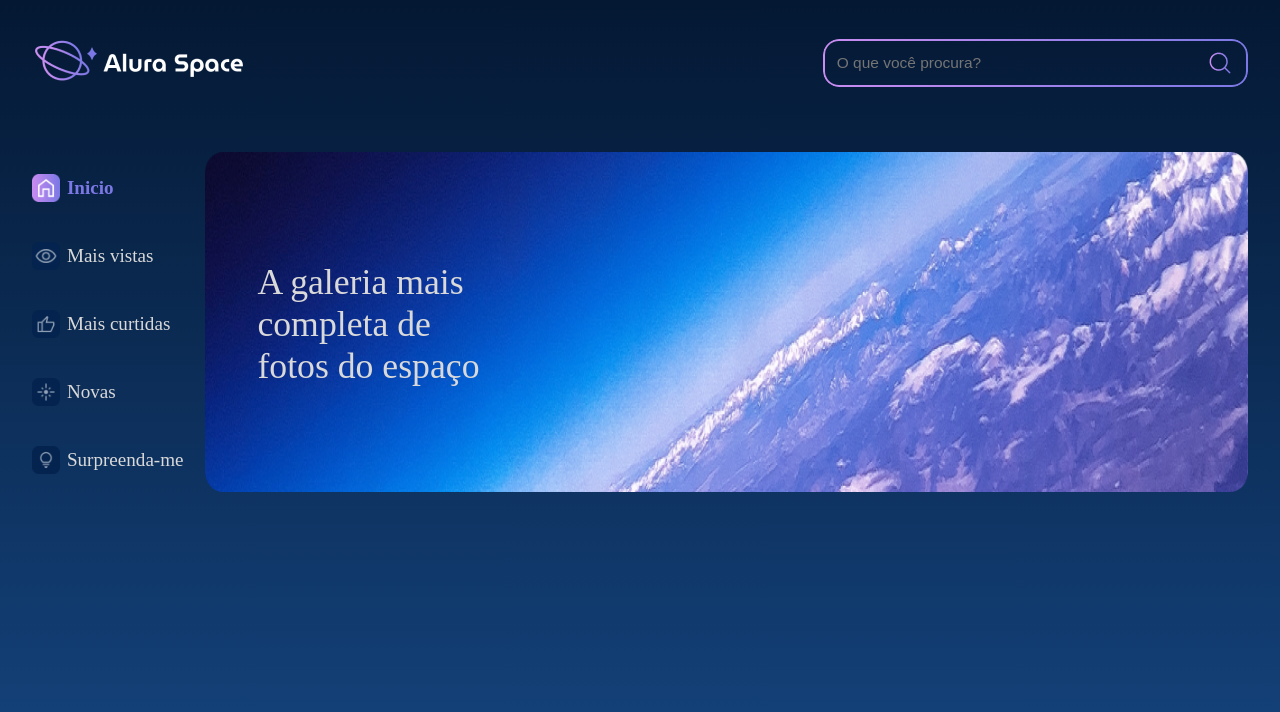
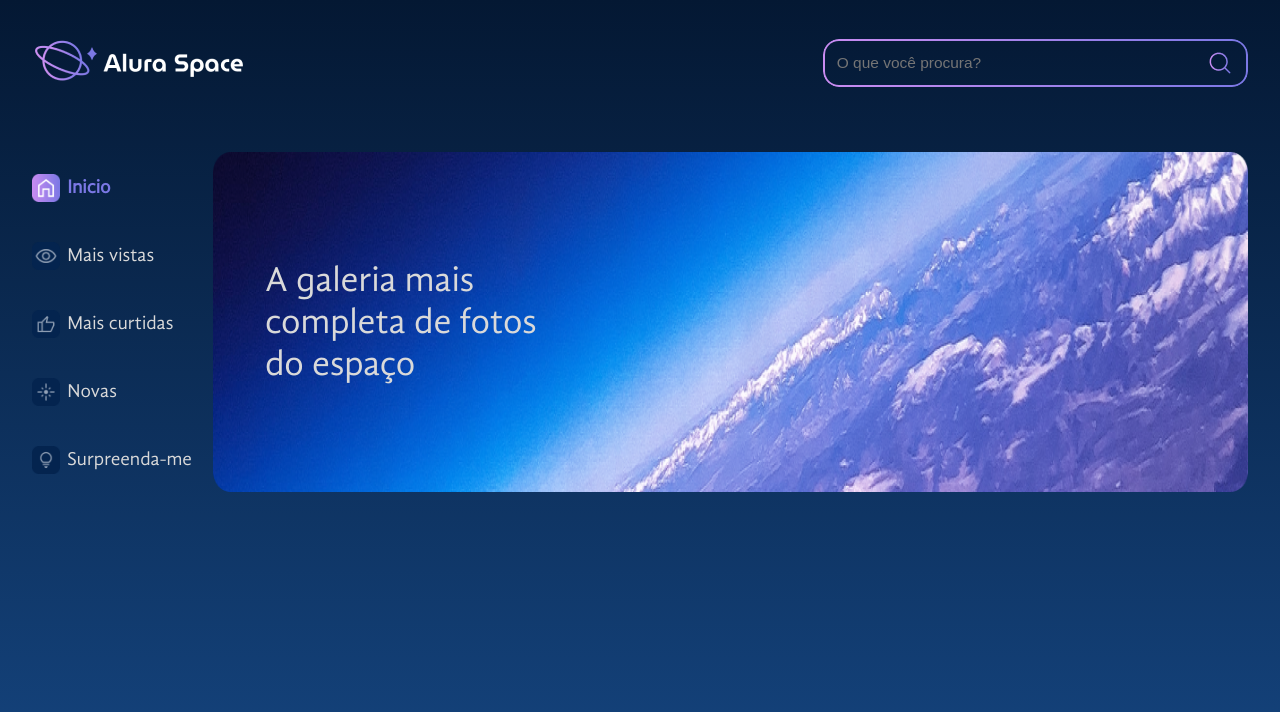
Before and after one commit to marcelluscaio/ReactArquivosEstaticos, a React (Create React App) app: page / in a window 1280 px wide. Shown: the top 712 px of the page. Built offline with nearby package versions, Linux system fonts and the light colour scheme.

Commit message:
feat: using font-face

```diff
--- a/src/components/Banner/style/banner.module.scss
+++ b/src/components/Banner/style/banner.module.scss
@@ -2,7 +2,6 @@
    position: relative;
 
    flex-grow: 1;
-}
 
    .image {
       width: 100%;
@@ -25,3 +24,4 @@ h1 {
       font-family: "GandhiSansRegular";
       font-weight: 400;
    }
+}
--- /dev/null
+++ b/src/styles/_variables.scss
@@ -0,0 +1,11 @@
+$fonte-normal: "GandhiSansRegular";
+$fonte-bold: "GandhiSansBold";
+
+$cor-do-texto: #d9d9d9;
+$azul-escuro: #041833;
+$azul-claro: #154580;
+$azul-rodape: #04244f;
+$rosa: #c98cf1;
+$roxo: #7b78e5;
+$cinza-claro: #9d9d9d;
+$tag-color: rgba(148, 163, 184,0.3);
--- a/src/styles/globalStyles.scss
+++ b/src/styles/globalStyles.scss
@@ -1,3 +1,5 @@
+@import './variables';
+
 :root{
   --fs-0: clamp(0.96rem, calc(1.00rem + -0.04vw), 0.99rem); /*16*/
   --fs-1: clamp(1.11rem, calc(1.09rem + 0.13vw), 1.20rem);/*20*/
@@ -10,6 +12,33 @@ body {
   margin: 0;
   padding: 0;
   min-height: 100vh;
-  background-image: linear-gradient(#041833, #154580);
+  background-image: linear-gradient($azul-escuro, $azul-claro);
   box-sizing: border-box;
 }
+
+body::-webkit-scrollbar {
+  width: 5px;
+}
+
+body::-webkit-scrollbar-track {
+  background: linear-gradient(#041833, #154580);
+}
+
+body::-webkit-scrollbar-thumb {
+  background-color: #154580;
+  border-radius: 20px;
+}
+
+@font-face{
+  font-family: "GandhiSansRegular";
+  src: local(GandhiSans-Regular), url(../assets/fonts/GandhiSans-Regular.otf) format('opentype');
+  font-weight: 400;
+  font-display: swap;
+}
+
+@font-face{
+  font-family: "GandhiSansBold";
+  src: local(GandhiSans-Bold), url(../assets/fonts/GandhiSans-Bold.otf) format('opentype');
+  font-weight: 700;
+  font-display: swap;
+}
```
Also changed, not shown: src/assets/fonts/GandhiSans-Bold.otf (added), src/assets/fonts/GandhiSans-Regular.otf (added). Lines whose indentation alone changed are shown as unchanged.
